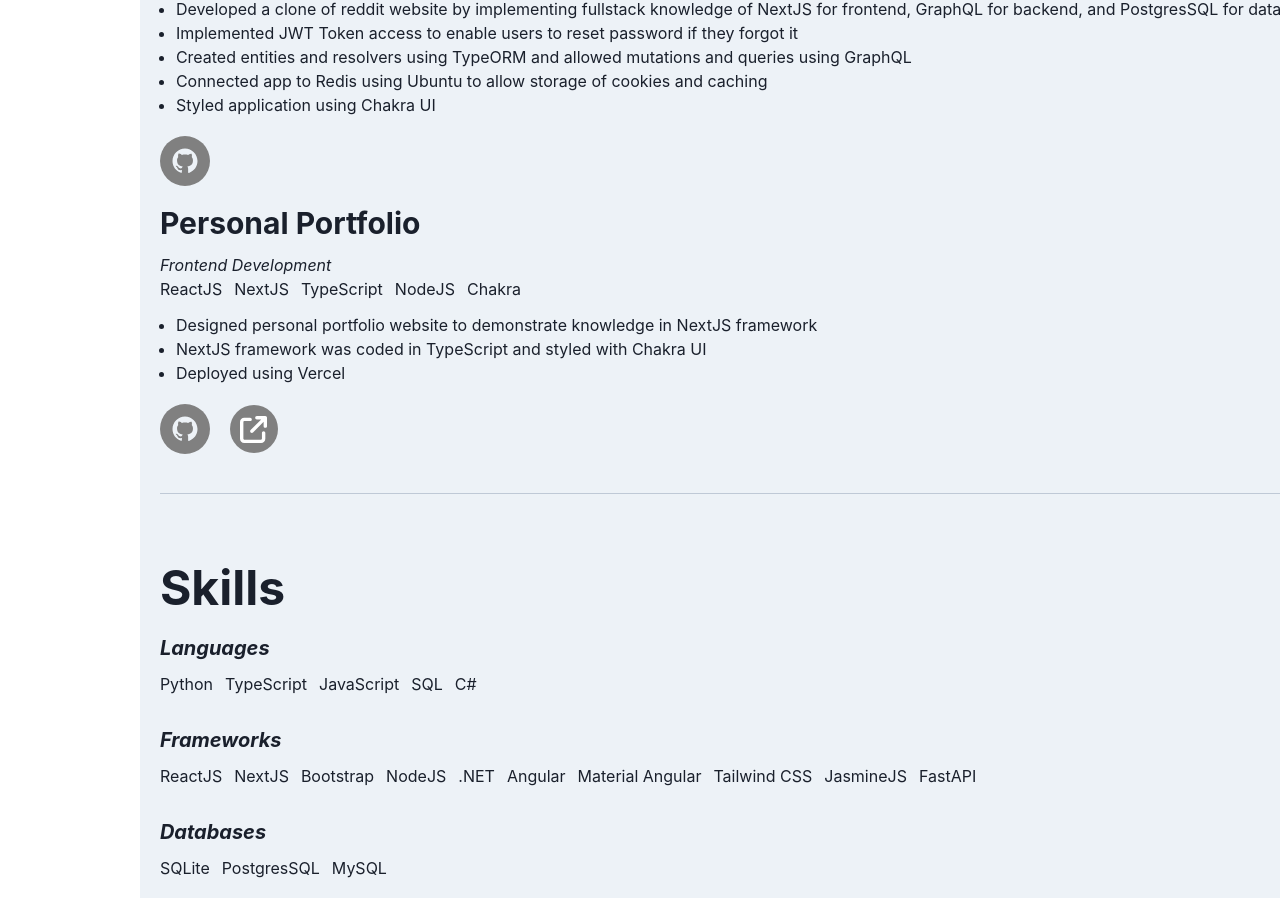
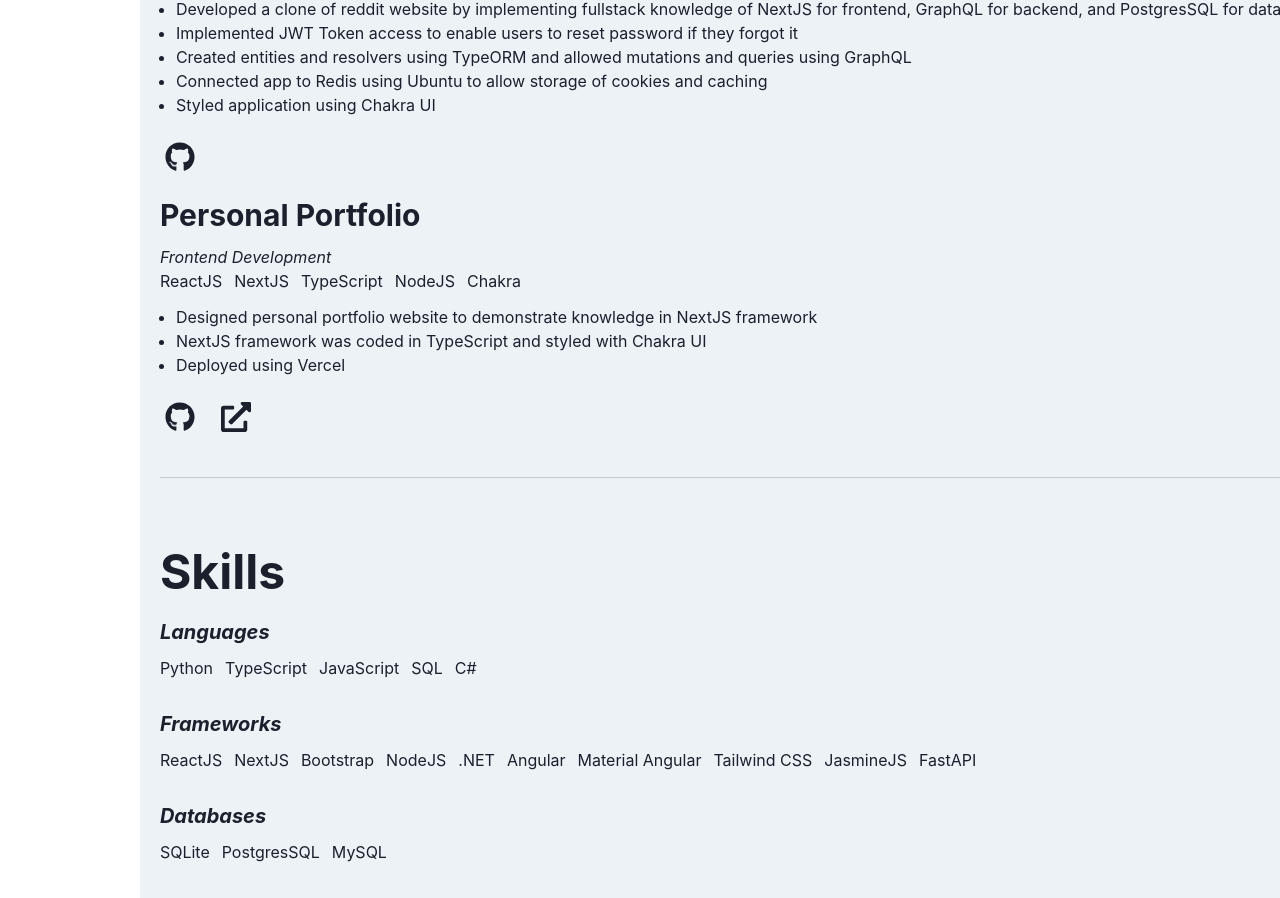
Before and after one commit to nguyen566/nguyen566.github.io, a Next.js app: page / in a window 1280 px wide. Shown: the part 3220-4118 px from the top of the page. Built offline with nearby package versions, Linux system fonts and the light colour scheme.

Commit message:
Fixed buttons

```diff
--- a/src/components/About.tsx
+++ b/src/components/About.tsx
@@ -7,7 +7,6 @@
 } from "@chakra-ui/react";
 import React from "react";
 import { about } from "../utils/about";
-import { SocialIcon } from "react-social-icons";
 import { FaLinkedin, FaGithub } from "react-icons/fa";
 import Link from "next/link";
 
--- a/src/components/Project.tsx
+++ b/src/components/Project.tsx
@@ -6,18 +6,11 @@
 	ListItem,
 	Text,
 	UnorderedList,
-	useColorModeValue,
 } from "@chakra-ui/react";
-import { faArrowUpRightFromSquare } from "@fortawesome/free-solid-svg-icons";
-import { FontAwesomeIcon } from "@fortawesome/react-fontawesome";
-import { SocialIcon } from "react-social-icons";
+import { FaGithub, FaExternalLinkAlt, } from "react-icons/fa";
 import { projectData } from "../utils/projects";
 
 const Project = () => {
-	const btnBgColor = useColorModeValue("gray", "white");
-	const btnColor = useColorModeValue("white", "black");
-	const btnGitColor = useColorModeValue("gray", "white");
-
 	return (
 		<>
 			<Heading size={"2xl"} mt={5} mb={6}>
@@ -47,39 +40,23 @@
 									return <ListItem key={desc.descKey}>{desc.desc}</ListItem>;
 								})}
 							</UnorderedList>
-							<Flex my={5} alignItems="center">
+							<Flex my={5} alignItems="center" gap="1rem">
 								<IconButton
-									aria-label="Github"
-									icon={
-										<SocialIcon
-											network="github"
-											style={{ height: 50, width: 50 }}
-											bgColor={btnGitColor}
-										/>
-									}
-									borderRadius={"50%"}
-									mr={5}
-									size="lg"
-									onClick={() => {
-										window.open(project.github);
-									}}
+									as="a"
+									href={project.github}
+									target="_blank"
+									rel="noopener noreferrer"
+									aria-label="Project github"
+									icon={<FaGithub size={30} />}
 								/>
 								{project.deployed !== undefined ? (
 									<IconButton
-										aria-label="External Weblink"
-										icon={
-											<FontAwesomeIcon
-												icon={faArrowUpRightFromSquare}
-												size="xl"
-												color={btnColor}
-											/>
-										}
-										bgColor={btnBgColor}
-										borderRadius={"50%"}
-										size="lg"
-										onClick={() => {
-											window.open(project.deployed);
-										}}
+										as="a"
+										href={project.deployed}
+										target="_blank"
+										rel="noopener noreferrer"
+										aria-label="Deployed project"
+										icon={<FaExternalLinkAlt size={30} />}
 									/>
 								) : null}
 							</Flex>
```
